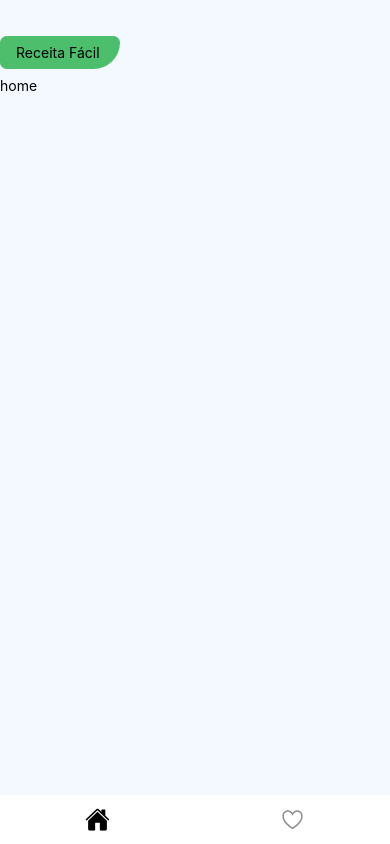
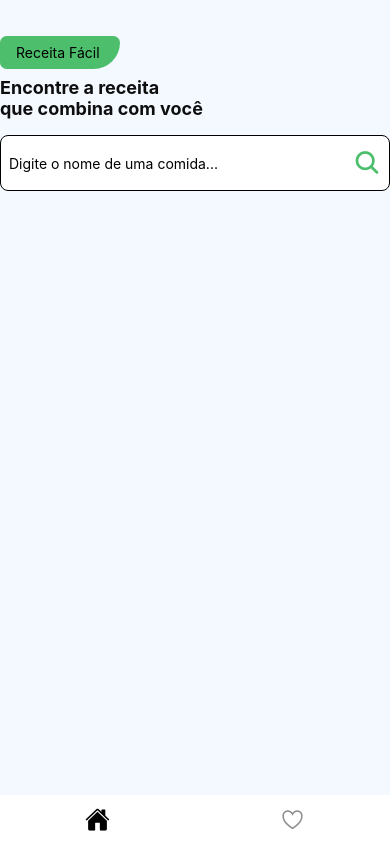
Before and after one commit to oliveiramiro2/receita-facil, a React Native app: screen /HomeTab in a window 390 px wide. Built offline with nearby package versions, Linux system fonts and the light colour scheme.

Commit message:
added layout of input
finished today (first day)

add home

```diff
--- a/src/pages/home.tsx
+++ b/src/pages/home.tsx
@@ -1,5 +1,14 @@
-import { Text, StyleSheet, SafeAreaView } from 'react-native';
-import React from 'react';
+import {
+    Text,
+    StyleSheet,
+    SafeAreaView,
+    View,
+    TextInput,
+    TouchableOpacity,
+} from 'react-native';
+import React, { useState } from 'react';
+import { Ionicons } from '@expo/vector-icons';
+
 import { Logo } from '../components';
 
 const styles = StyleSheet.create({
@@ -9,11 +18,49 @@ const styles = StyleSheet.create({
         paddingTop: 36,
         paddingHorizontal: 14,
     },
+    title: {
+        fontSize: 18,
+        fontWeight: 'bold',
+        color: '#0e0e0e',
+    },
+    form: {
+        width: '100%',
+        borderRadius: 8,
+        marginVertical: 16,
+        backgroundColor: '#fff',
+        borderWidth: 1,
+        borderColor: '#ecece',
+        paddingHorizontal: 8,
+        flexDirection: 'row',
+        alignItems: 'center',
+        justifyContent: 'space-between',
+    },
+    input: {
+        width: '90%',
+        maxWidth: '90%',
+        height: 54,
+    },
 });
 
-export const Home: React.FC = () => (
-    <SafeAreaView style={[styles.contain]}>
-        <Logo />
-        <Text>home</Text>
-    </SafeAreaView>
-);
+export const Home: React.FC = () => {
+    const [search, setSearch] = useState<string>('');
+
+    return (
+        <SafeAreaView style={[styles.contain]}>
+            <Logo />
+            <Text style={[styles.title]}>Encontre a receita</Text>
+            <Text style={[styles.title]}>que combina com você</Text>
+            <View style={[styles.form]}>
+                <TextInput
+                    placeholder="Digite o nome de uma comida..."
+                    style={[styles.input]}
+                    value={search}
+                    onChangeText={setSearch}
+                />
+                <TouchableOpacity>
+                    <Ionicons name="search" size={28} color="#4cbe6c" />
+                </TouchableOpacity>
+            </View>
+        </SafeAreaView>
+    );
+};
```
